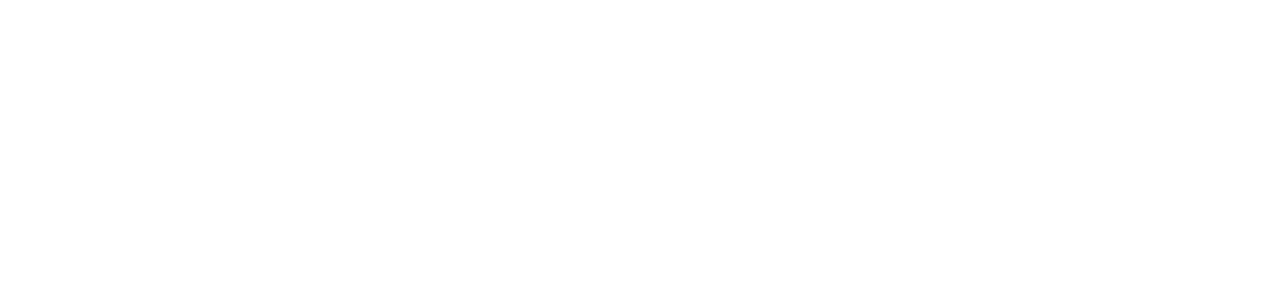
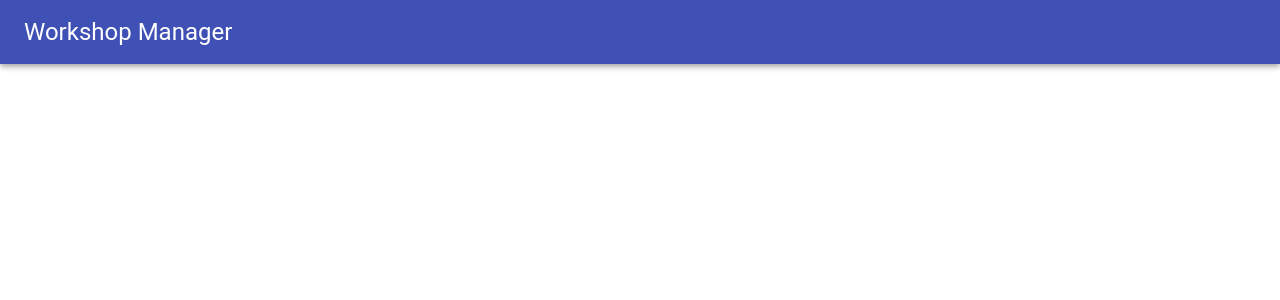
Before and after one commit to adamsimonini/ethers-fleek-test, a React (Create React App) app in the folder client/: page / in a window 1280 px wide. Shown: the top 300 px of the page. Built offline with nearby package versions, Linux system fonts and the light colour scheme.

Commit message:
added navbar

```diff
--- a/client/package.json
+++ b/client/package.json
@@ -4,6 +4,7 @@
   "private": true,
   "dependencies": {
     "@material-ui/core": "^4.11.4",
+    "@material-ui/icons": "^4.11.2",
     "@testing-library/jest-dom": "^5.11.4",
     "@testing-library/react": "^11.1.0",
     "@testing-library/user-event": "^12.1.10",
--- a/client/src/App.js
+++ b/client/src/App.js
@@ -1,8 +1,9 @@
 import './App.css';
-
+import Navbar from './components/Navbar'
 function App() {
   return (
     <div className="App">
+      <Navbar />
     </div>
   );
 }
--- /dev/null
+++ b/client/src/components/Navbar.js
@@ -0,0 +1,15 @@
+import React from 'react'
+import {AppBar, Toolbar, Typography} from '@material-ui/core'
+
+
+export default function Navbar() {
+    return(
+        <AppBar position='static'>
+            <Toolbar>
+                <Typography variant='h5'>
+                    Workshop Manager
+                </Typography>
+            </Toolbar>
+        </AppBar>
+    )
+}
```
Also changed, not shown: 1 other file (tests, documents, lock files or other folders).
